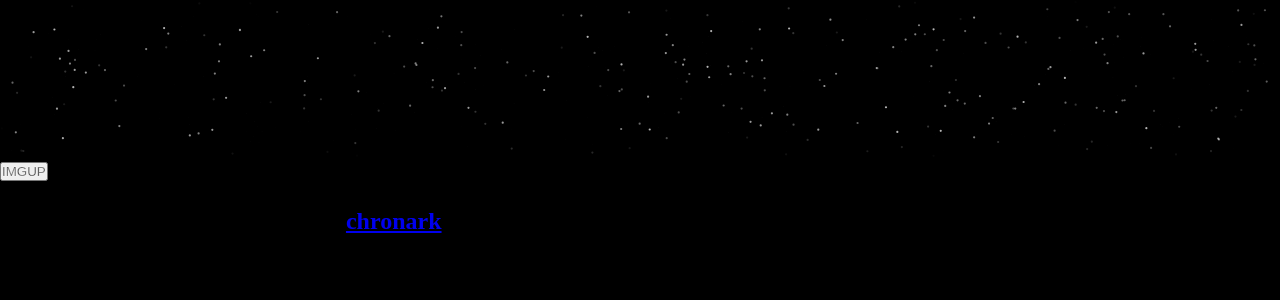
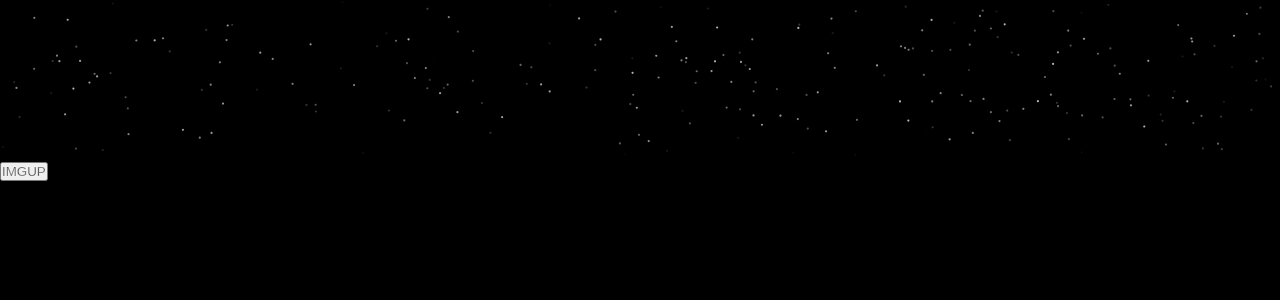
Before and after one commit to sujalgoel/imgup, a Next.js app: page / in a window 1280 px wide. Shown: the top 300 px of the page. Built offline with nearby package versions, Linux system fonts and the light colour scheme.

Commit message:
Update page.tsx

```diff
--- a/src/app/page.tsx
+++ b/src/app/page.tsx
@@ -1,6 +1,5 @@
 'use client';
 
-import Link from 'next/link';
 import 'tailwindcss/tailwind.css';
 import React, { useState } from 'react';
 import { ToastContainer } from 'react-toastify';
@@ -39,23 +38,6 @@ export default function HomePage(): JSX.Element {
 			<ToastContainer />
 
 			<ImageUploaderComponent triggerForm={triggerForm} />
-
-			<div className='mt-10 text-center animate-fade-in'>
-				<h2 className='text-sm text-zinc-500'>
-					Click on the text above to upload an image
-				</h2>
-
-				<h2 className='text-xs text-zinc-500'>
-					Front end elegantly tailored after{' '}
-					<Link
-						target='_blank'
-						href='https://chronark.com'
-						className='underline duration-500 hover:text-zinc-300'
-					>
-						chronark
-					</Link>
-				</h2>
-			</div>
 		</div>
 	);
 }
```
